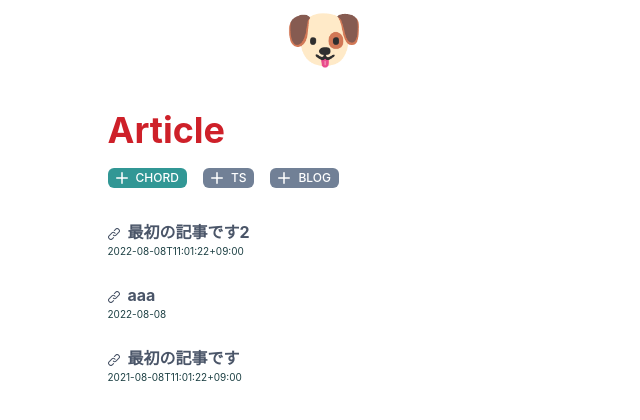
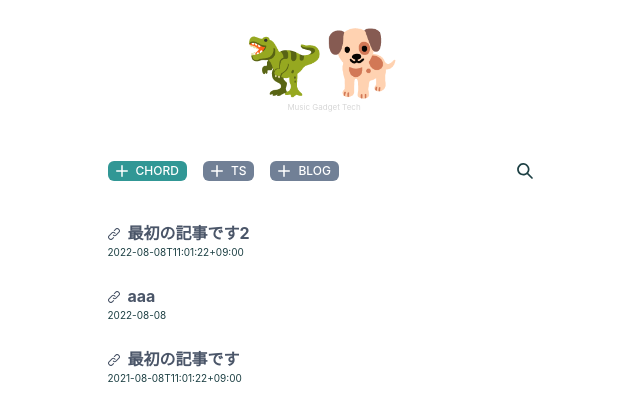
Before and after one commit to kzhub/mdx-blog, a Next.js app: page / in a window 1280 px wide. Shown: the top 420 px of the page, without its empty margins (316-956 px from the left). Built offline with nearby package versions, Linux system fonts and the light colour scheme.

Commit message:
style fix

```diff
--- a/pages/index.tsx
+++ b/pages/index.tsx
@@ -3,8 +3,8 @@ import Image from "next/image";
 import fs from 'fs'
 import Link from "next/link";
 import { useState } from "react";
-import { Tag, HStack, TagLeftIcon, TagLabel, Text, Heading, Center, Box,Icon } from "@chakra-ui/react";
-import { AddIcon,LinkIcon } from "@chakra-ui/icons";
+import { Tag, HStack, TagLeftIcon, TagLabel, Text, Heading, Center, Box, Icon, Flex, Spacer } from "@chakra-ui/react";
+import { AddIcon, LinkIcon, SearchIcon } from "@chakra-ui/icons";
 
 
 export default function Home({ data }: { data: Array<any> }) {
@@ -31,21 +31,23 @@ export default function Home({ data }: { data: Array<any> }) {
 				<link rel="icon" href="/favicon.ico" />
 			</Head>
 			<div>
-				<Heading as='h1' fontSize={64}>
+				<Heading as='h1' fontSize={64} mt='24px'>
 					<Link href='/'>
 						<Center>
-							🐶
+							🦖🐕
 						</Center>
 					</Link>
 				</Heading>
+				<Text fontSize='8px' color='blackAlpha.300'>
+					<Center>
+						Music Gadget Tech
+					</Center>
+				</Text>
 
 				<Box bg='' maxW='453px' h='100%' color='#1D4044' m='0 auto' px='10px'>
-					<Heading as='h2' size='xl' noOfLines={1} color='#ce2029'
-						mt='32px'
-					>
-						Article
-					</Heading>
-					<HStack spacing={4} mt='16px' mb='32px'>
+					<Flex mt='32px'>
+						<Center>
+							<HStack spacing={4} mt='16px' mb='16px'>
 								<Tag size='sm' key='sm' variant='solid' colorScheme='teal'>
 									<TagLeftIcon boxSize='12px' as={AddIcon} />
 									<TagLabel>CHORD</TagLabel>
@@ -59,6 +61,12 @@ export default function Home({ data }: { data: Array<any> }) {
 									<TagLabel>BLOG</TagLabel>
 								</Tag>
 							</HStack>
+						</Center>
+						<Spacer />
+						<Center>
+							<Icon boxSize='16px' as={SearchIcon} mr='8px' />
+						</Center>
+					</Flex>
 
 					<ul>
 						{/* {data.map(item => item.title)} */}
@@ -69,7 +77,7 @@ export default function Home({ data }: { data: Array<any> }) {
 										color='#4A5568'
 										mt='24px'
 									>
-										<Icon boxSize='12px' as={LinkIcon} mr='8px'/>
+										<Icon boxSize='12px' as={LinkIcon} mr='8px' />
 										{item.title}
 									</Heading>
 									<Text fontSize='10px'>{item.date}</Text>
```
Lines whose indentation alone changed are shown as unchanged.
